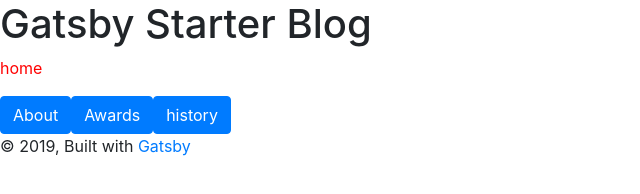
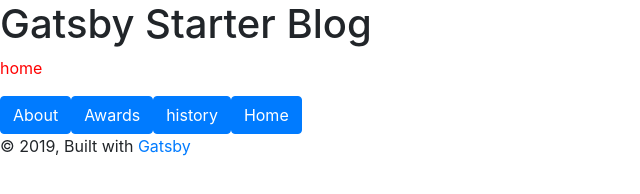
Before and after one commit to scarsam/nobel-sustainability, a Gatsby site: page / in a window 1280 px wide. Shown: the whole page, without its empty margins (0-640 px from the left). Built offline with nearby package versions, Linux system fonts and the light colour scheme; Gatsby itself is replaced by a stand-in of ours.

Commit message:
Added new link to home

```diff
--- a/src/pages/index.js
+++ b/src/pages/index.js
@@ -24,6 +24,9 @@
         <Link className="btn btn-primary" to="/history">
           history
         </Link>
+        <Link className="btn btn-primary" to="/">
+          Home
+        </Link>
       </Layout>
     )
   }
```
